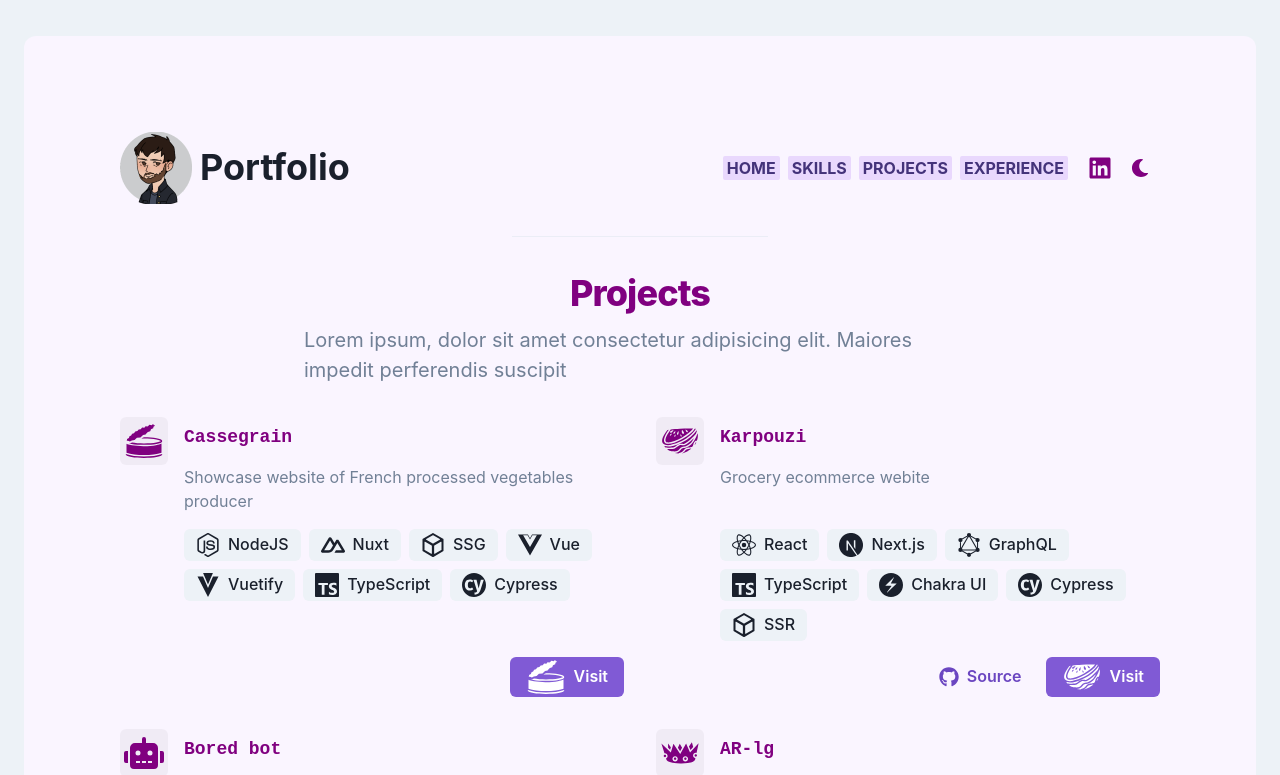
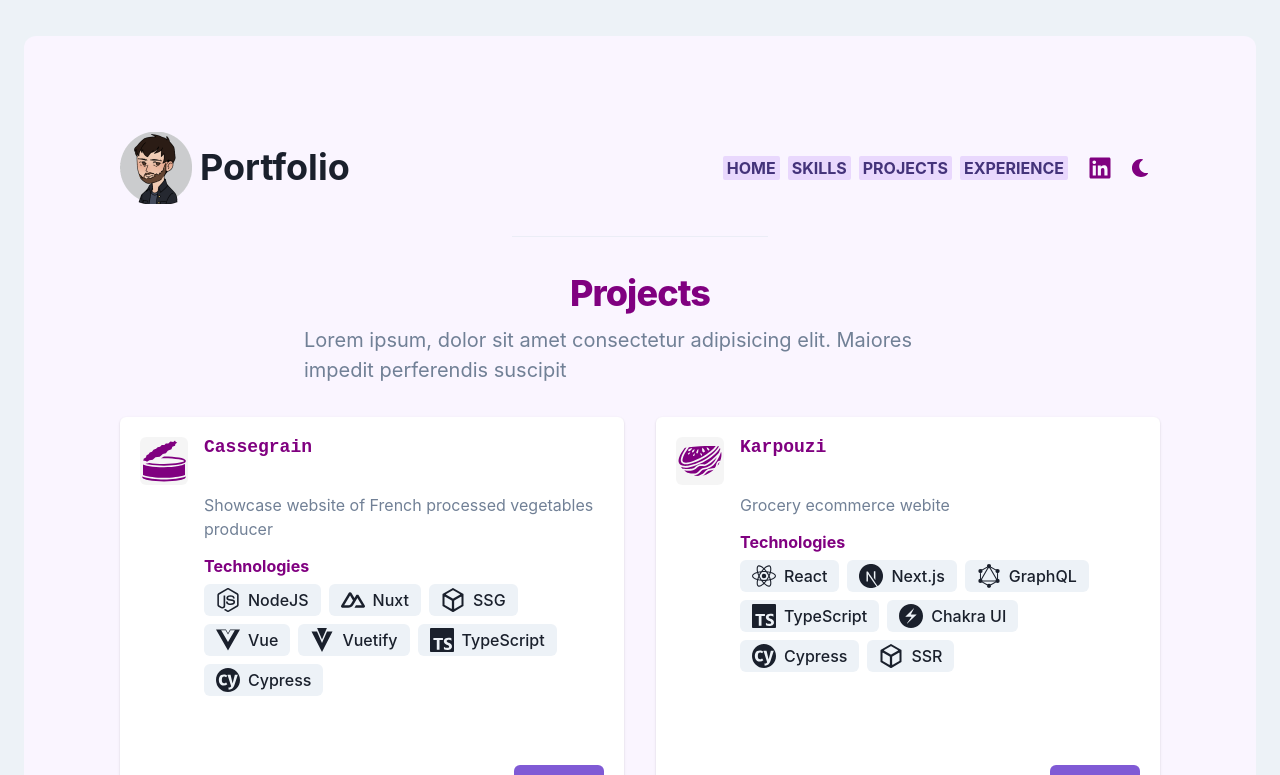
Before and after one commit to alpliar/portfolio, a Next.js app: page /projects in a window 1280 px wide. Shown: the top 775 px of the page. Built offline with nearby package versions, Linux system fonts and the light colour scheme.

Commit message:
style: technologies

```diff
--- a/components/Feature.tsx
+++ b/components/Feature.tsx
@@ -1,6 +1,8 @@
 import {
   Box,
   BoxProps,
+  Card,
+  CardBody,
   Flex,
   FlexProps,
   Heading,
@@ -8,7 +10,6 @@ import {
   Icon,
   IconProps,
   ResponsiveValue,
-  Text,
 } from "@chakra-ui/react";
 import React, { ReactNode } from "react";
 import { IconType } from "react-icons";
@@ -20,7 +21,7 @@ interface FeatureProps {
 }
 
 const Feature: React.FC<FeatureProps> = ({ children, icon, title }) => {
-  const iconSize: ResponsiveValue<number> = { base: 8, md: 10 };
+  const iconSize: ResponsiveValue<number> = { base: 8, md: 12 };
   const textStyle: BoxProps = {
     mt: 2,
     color: "gray.500",
@@ -32,7 +33,7 @@ const Feature: React.FC<FeatureProps> = ({ children, icon, title }) => {
     color: "primary",
     fontSize: "lg",
     fontFamily: "monospace",
-    lineHeight: iconSize,
+    minHeight: iconSize,
     verticalAlign: "center",
   };
 
@@ -46,26 +47,28 @@ const Feature: React.FC<FeatureProps> = ({ children, icon, title }) => {
   const iconContainerStyle: FlexProps = {
     alignItems: "center",
     justifyContent: "center",
-    height: 12,
-    width: 12,
+    height: iconSize,
+    width: iconSize,
     rounded: "md",
     backgroundColor: "alpha",
   };
 
   return (
-    <Flex>
+    <Card bgColor="surface">
+      <Flex as={CardBody}>
         <Flex shrink={0}>
           <Flex {...iconContainerStyle}>
             <Icon as={icon} {...iconStyle} />
           </Flex>
         </Flex>
-      <Box ml={4}>
+        <Box ml={4} w="full">
           <Heading as="h2" {...titleStyle}>
             {title}
           </Heading>
           <Box {...textStyle}>{children}</Box>
         </Box>
       </Flex>
+    </Card>
   );
 };
 
--- a/components/Project.tsx
+++ b/components/Project.tsx
@@ -1,24 +1,28 @@
 import { Box, Stack, Text } from "@chakra-ui/react";
-import React, { ReactNode } from "react";
-import { IconType } from "react-icons";
+import React from "react";
 import { Project } from "../models/project.model";
 import Feature from "./Feature";
-import Link from "./Link";
 import ProjectActions from "./ProjectActions";
-import Technologies, { TechnologiesProps } from "./Technologies";
+import Technologies from "./Technologies";
 interface ProjectProps {
   project: Project;
 }
 
 const Project: React.FC<ProjectProps> = ({ project }) => {
-  const { title, icon, description, technologies, url, sourceUrl } = project;
+  const { title, icon, description, technologies } = project;
   return (
     <Feature title={title} icon={icon}>
       <Stack spacing={4}>
-        <Text h={12}>{description}</Text>
-        <Box h={{ md: 28 }} overflowY="auto">
-          <Technologies technologies={technologies} />
-        </Box>
+        <Stack spacing={4} h={{ lg: 48, xl: 64 }} overflow="auto">
+          <Text>{description}</Text>
+          <Box maxW={"lg"}>
+            <Technologies
+              justify="start"
+              size={{ base: "md", xl: "lg" }}
+              technologies={technologies}
+            />
+          </Box>
+        </Stack>
         <ProjectActions project={project} />
       </Stack>
     </Feature>
--- a/components/ProjectActions.tsx
+++ b/components/ProjectActions.tsx
@@ -27,7 +27,7 @@ const ProjectActions: React.FC<ProjectActionsProps> = ({ project }) => {
           _hover={{
             textDecoration: "underline",
           }}
-          leftIcon={<Icon as={FaGithub} boxSize={5} />}
+          leftIcon={<Icon as={FaGithub} />}
         >
           Source
         </Button>
@@ -47,7 +47,7 @@ const ProjectActions: React.FC<ProjectActionsProps> = ({ project }) => {
           _hover={{
             textDecoration: "underline",
           }}
-          leftIcon={<Icon as={icon} boxSize={10} />}
+          leftIcon={<Icon as={icon} />}
         >
           Visit
         </Button>
--- a/components/Technologies.tsx
+++ b/components/Technologies.tsx
@@ -1,5 +1,6 @@
 import {
-  chakra,
+  Heading,
+  Stack,
   Tag,
   TagLabel,
   TagLeftIcon,
@@ -51,8 +52,9 @@ import { Technology } from "../models/TimelineData.model";
 
 export interface TechnologiesProps {
   technologies: Technology["label"][];
-  size: TagProps["size"];
+  size?: TagProps["size"];
   justify?: WrapProps["justify"];
+  textAlign?: WrapProps["textAlign"];
 }
 
 const getIcon = (label: string): IconType => {
@@ -163,10 +165,15 @@ const Technology: React.FC<TechnologyProps> = ({ label, size }) => {
 
 const Technologies: React.FC<TechnologiesProps> = ({
   technologies,
-  size,
+  size = "md",
   justify = "start",
+  textAlign = "start",
 }) => {
   return (
+    <Stack textAlign={textAlign} justify={justify} w="full">
+      <Heading color="primary" fontSize="md" as="span">
+        Technologies
+      </Heading>
       <Wrap justify={justify}>
         {technologies.map((tech, index) => (
           <WrapItem key={index}>
@@ -174,6 +181,7 @@ const Technologies: React.FC<TechnologiesProps> = ({
           </WrapItem>
         ))}
       </Wrap>
+    </Stack>
   );
 };
 
--- a/pages/projects.tsx
+++ b/pages/projects.tsx
@@ -19,7 +19,7 @@ const ProjectsPage: React.FC<Props> = ({}) => {
         subtitle="Lorem ipsum, dolor sit amet consectetur adipisicing elit. Maiores
         impedit perferendis suscipit"
       >
-        <SimpleGrid columns={{ base: 1, md: 2 }} gap={8}>
+        <SimpleGrid columns={{ base: 1, lg: 2 }} gap={8}>
           {projectsData.map((project, index) => (
             <Project key={index} project={project} />
           ))}
--- a/pages/skills.tsx
+++ b/pages/skills.tsx
@@ -20,7 +20,7 @@ const SkillsPage: React.FC<Props> = ({}) => {
       subtitle="Lorem ipsum, dolor sit amet consectetur adipisicing elit. Maiores
         impedit perferendis suscipit"
     >
-      <SimpleGrid columns={{ base: 1, md: 2 }}>
+      <SimpleGrid columns={{ base: 1, md: 2 }} gap={8}>
         <Feature title="Typescript" icon={SiTypescript}>
           Lorem ipsum, dolor sit amet consectetur adipisicing elit. Maiores
           impedit perferendis suscipit eaque, iste dolor cupiditate blanditiis
```
Also changed, not shown: components/TimeLineEvent.tsx (+6 -23 lines). Lines whose indentation alone changed are shown as unchanged.
